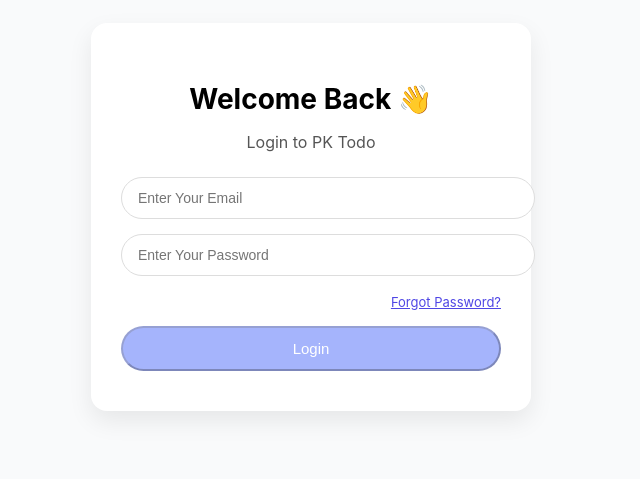
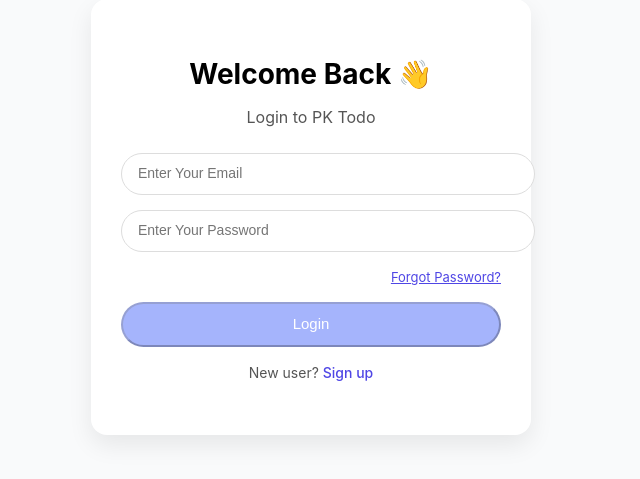
Before and after one commit to Praveenkumar-king/pk-todo-frontend, a React (Create React App) app: page /login in a window 1280 px wide. Shown: the part 203-682 px from the top of the page, without its empty margins (329-969 px from the left). Built offline with nearby package versions, Linux system fonts and the light colour scheme.

Commit message:
Updated home page

```diff
--- a/src/pages/Home/Home.css
+++ b/src/pages/Home/Home.css
@@ -32,6 +32,13 @@
   gap: 12px;
 }
 
+/* 🔥 FIX APPLIED HERE */
+.btn-outline,
+.btn-filled {
+  text-decoration: none;   /* remove underline */
+  display: inline-block;
+}
+
 .btn-outline {
   padding: 8px 20px;
   border-radius: 25px;
@@ -43,6 +50,7 @@
 
 .btn-outline:hover {
   background: #eef2ff;
+  text-decoration: none;
 }
 
 .btn-filled {
@@ -56,6 +64,7 @@
 
 .btn-filled:hover {
   background: #4338ca;
+  text-decoration: none;
 }
 
 /* ================= HERO ================= */
@@ -76,10 +85,9 @@
   font-weight: 700;
   line-height: 1.4;
   color: #111;
-  min-height: 52px; /* prevents layout jump */
+  min-height: 52px;
 }
 
-/* Typing cursor */
 .cursor {
   margin-left: 4px;
   color: #4f46e5;
@@ -87,15 +95,8 @@
 }
 
 @keyframes blink {
-  0%,
-  50%,
-  100% {
-    opacity: 1;
-  }
-  25%,
-  75% {
-    opacity: 0;
-  }
+  0%, 50%, 100% { opacity: 1; }
+  25%, 75% { opacity: 0; }
 }
 
 /* ================= FOOTER ================= */
--- a/src/pages/Home/Home.js
+++ b/src/pages/Home/Home.js
@@ -80,8 +80,23 @@
         </div>
 
         <div className="footer-center">
-          <a href="google.com" target="_blank" rel="noreferrer">Privacy</a>
-          <a href="google.com" target="_blank" rel="noreferrer">Terms & Conditions</a>
+          <a
+            href="https://pktodo-policies.netlify.app/privacy-policy"
+            target="_blank"
+            rel="noreferrer"
+          >
+            Privacy Policy
+          </a>
+          <a
+            href="https://pktodo-policies.netlify.app/terms-conditions"
+            target="_blank"
+            rel="noreferrer"
+          >
+            Terms & Conditions
+          </a>
+          <a href="https://pk-todo-app-contactus.netlify.app/" target="_blank" rel="noreferrer">
+            Contact Us
+          </a>
         </div>
 
         <div className="footer-right">
--- a/src/pages/Login/Login.css
+++ b/src/pages/Login/Login.css
@@ -80,3 +80,19 @@
     font-size: 24px;
   }
 }
+
+.signup-text {
+  margin-top: 18px;
+  font-size: 14px;
+  color: #555;
+}
+
+.signup-text a {
+  color: #4f46e5;
+  font-weight: 500;
+  text-decoration: none;
+}
+
+.signup-text a:hover {
+  text-decoration: underline;
+}
--- a/src/pages/Login/Login.js
+++ b/src/pages/Login/Login.js
@@ -16,14 +16,12 @@
   useEffect(() => {
     AOS.init({ duration: 800, once: true });
 
-    // Load Cloudflare Turnstile script
     const script = document.createElement("script");
     script.src = "https://challenges.cloudflare.com/turnstile/v0/api.js";
     script.async = true;
     script.defer = true;
     document.body.appendChild(script);
 
-    // Callback for Turnstile success
     window.turnstileCallback = () => {
       setVerified(true);
     };
@@ -45,10 +43,7 @@
         password,
       });
 
-      // ✅ Save token
       localStorage.setItem("token", res.data.token);
-
-      // ✅ Go to todos page
       navigate("/todos");
     } catch (err) {
       setError("Invalid email or password");
@@ -82,7 +77,6 @@
             <Link to="/forgot-password">Forgot Password?</Link>
           </div>
 
-          {/* Cloudflare Turnstile */}
           <div
             className="cf-turnstile"
             data-sitekey="0x4AAAAAACLHHYYC4gt2pSVH"
@@ -98,6 +92,11 @@
           </button>
         </form>
 
+        {/* ✅ ADDED ONLY THIS */}
+        <p className="signup-text">
+          New user? <Link to="/signup">Sign up</Link>
+        </p>
+
         {error && <p className="error-text">{error}</p>}
       </div>
     </div>
--- a/src/pages/Signup/Signup.js
+++ b/src/pages/Signup/Signup.js
@@ -96,7 +96,7 @@
             <label htmlFor="terms">
               Please accept the{" "}
               <a
-                href="https://yourdomain.com/terms"
+                href="https://pktodo-policies.netlify.app/terms-conditions"
                 target="_blank"
                 rel="noreferrer"
               >
```
